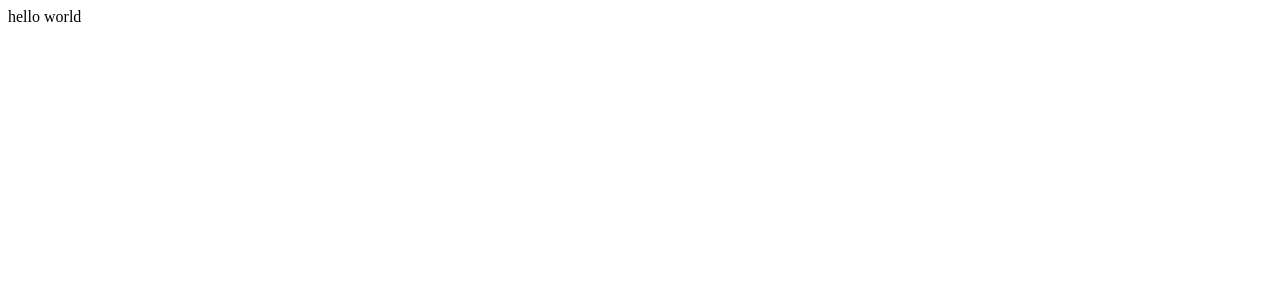
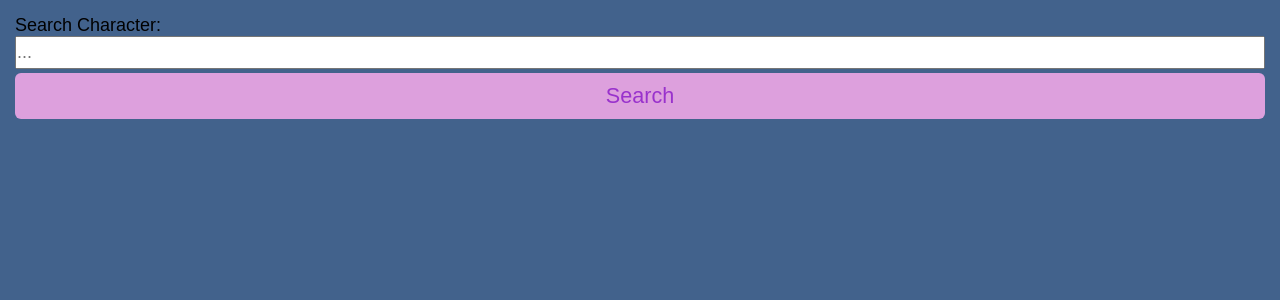
Before and after one commit to dajanaheinze/rick-and-morty-app, a React (Create React App) app: page / in a window 1280 px wide. Shown: the top 300 px of the page. Built offline with nearby package versions, Linux system fonts and the light colour scheme.

Commit message:
Add Seach Logic Characters

```diff
--- a/src/App.js
+++ b/src/App.js
@@ -1,13 +1,32 @@
-import {useState, useEffect } from "react"
-
+import {useState} from "react"
+import SearchBar from "./SearchBar"
+import getCharacter from './services/getCharacter'
+import Character from './Character'
 
 
 function App() {
+  const [characters, setCharacters] = useState([])
+
+  function showCharacter(searchedCharacter) {
+    getCharacter(searchedCharacter)
+      .then(data => setCharacters(data.results))
+  }
+
+  console.log(characters)
   return (
     <div className="App">
-      hello world
+      {characters.map(({id, name, image}) => {
+        //<div>{name}</div>
+        //console.log(id)
+        return <Character key={id} name={name} imageUrl={image} />
+      }
+
+    )}
+      <SearchBar onSearch={showCharacter} />
+
     </div>
   );
 }
 
+
 export default App;
--- /dev/null
+++ b/src/Character.js
@@ -0,0 +1,25 @@
+import React from 'react'
+import styled from 'styled-components/macro'
+
+export default function Character ({name, imageUrl}){
+    console.log('Character.js called.')
+    return <Wrapper>
+        <CharImage src={imageUrl} />
+        <span>{name}</span>
+    </Wrapper>
+}
+
+const Wrapper = styled.div`
+    background-color: white;
+    display: grid;
+    grid-template-columns: 1fr 6fr;
+    padding: 10px;
+    border-bottom: 1px solid #e3e3e3;
+    place-items: center;
+
+`
+const CharImage = styled.img`
+    width: 40px;
+    height: 40px;
+    border: 1px solid #42628C;
+`
--- /dev/null
+++ b/src/GlobalStyle.js
@@ -0,0 +1,18 @@
+import {createGlobalStyle} from 'styled-components/macro'
+
+export default createGlobalStyle`
+    * {
+        box-sizing: border-box;
+    }
+
+    body {
+        font-size: 112.5%;
+        padding: 15px;
+        margin: 0;
+        font-family: sans-serif;
+        background-color: #42628C;
+    }
+
+
+
+`
--- /dev/null
+++ b/src/SearchBar.js
@@ -0,0 +1,42 @@
+import styled from 'styled-components/macro'
+
+export default function SearchBar({onSearch}){
+
+    function handleSubmit(event) {
+        event.preventDefault()
+        const searchedCharacter = event.target.searchedCharacter.value;
+        onSearch(searchedCharacter)
+        event.target.reset()
+        //event.target.focus()
+      }
+
+    return <FormStyled onSubmit={handleSubmit}>
+            <label>
+            Search Character:
+            <input name="searchedCharacter" type="text" placeholder="..."/>
+            </label>
+            <Button>Search</Button>
+        </FormStyled>
+}
+
+const FormStyled = styled.form`
+  display: grid;
+  gap: 4px;
+  width: 100%;
+  margin-bottom: 20px;
+  justify-items: stretch;
+  input {
+    font-size: 1em;
+    width: 100%;
+    padding: 4px 0;
+  }
+`
+
+const Button = styled.button`
+  padding: 10px 20px;
+  background: plum;
+  color: darkorchid;
+  font-size: 1.2em;
+  border: none;
+  border-radius: 6px;
+`
--- a/src/index.js
+++ b/src/index.js
@@ -1,10 +1,12 @@
 import React from 'react';
 import ReactDOM from 'react-dom';
 import App from './App';
+import GlobalStyle from './GlobalStyle'
 import reportWebVitals from './reportWebVitals';
 
 ReactDOM.render(
   <React.StrictMode>
+    <GlobalStyle />
     <App />
   </React.StrictMode>,
   document.getElementById('root')
--- /dev/null
+++ b/src/services/getCharacter.js
@@ -0,0 +1,5 @@
+export default function getCharacter(searchedCharacter) {
+    return fetch('https://rickandmortyapi.com/api/character/?name='+searchedCharacter)
+      .then(res => res.json())
+
+  }
```
